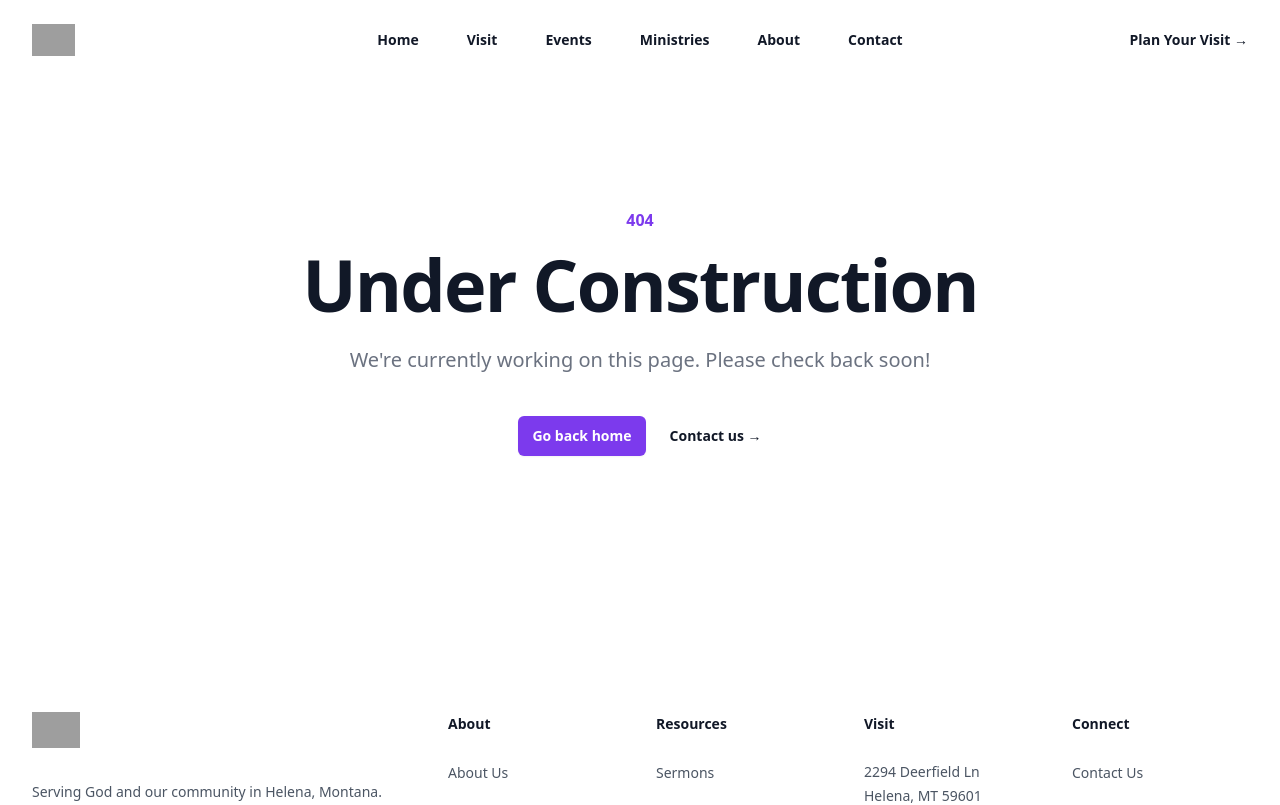
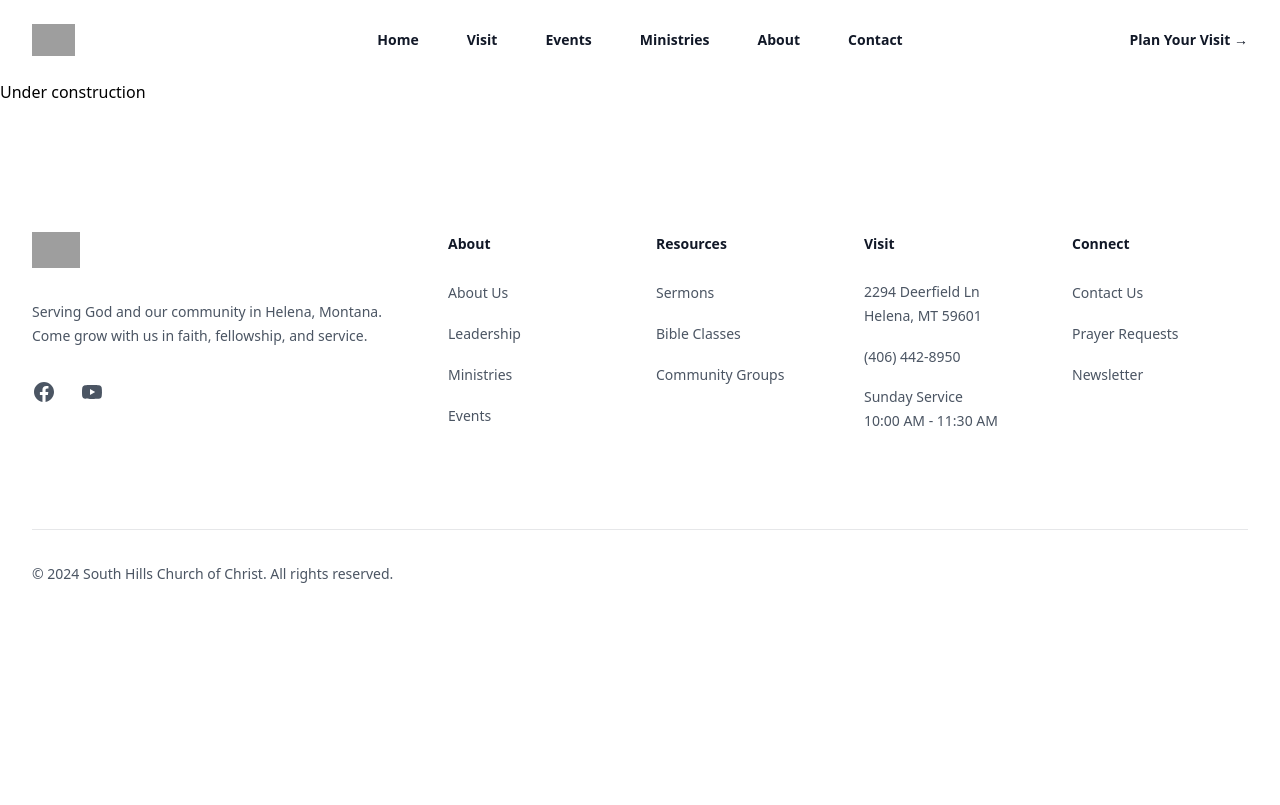
Before and after one commit to DukeRupert/shcoc, a SvelteKit app: page /ministries in a window 1280 px wide. Before the commit this address had no page. Shown: the top 805 px of the page. Built offline with nearby package versions, Linux system fonts and the light colour scheme; grey boxes are pictures that could not be loaded.

Commit message:
Created stubs

```diff
--- /dev/null
+++ b/src/routes/+layout.ts
@@ -0,0 +1 @@
+export const prerender = true
--- /dev/null
+++ b/src/routes/about/+page.svelte
@@ -0,0 +1 @@
+<h1>Under construction </h1>
--- /dev/null
+++ b/src/routes/contact/+page.svelte
@@ -0,0 +1 @@
+<h1>Under construction </h1>
--- /dev/null
+++ b/src/routes/events/+page.svelte
@@ -0,0 +1 @@
+<h1>Under construction </h1>
--- /dev/null
+++ b/src/routes/ministries/+page.svelte
@@ -0,0 +1 @@
+<h1>Under construction </h1>
--- /dev/null
+++ b/src/routes/visit/+page.svelte
@@ -0,0 +1 @@
+<h1>Under construction </h1>
```
